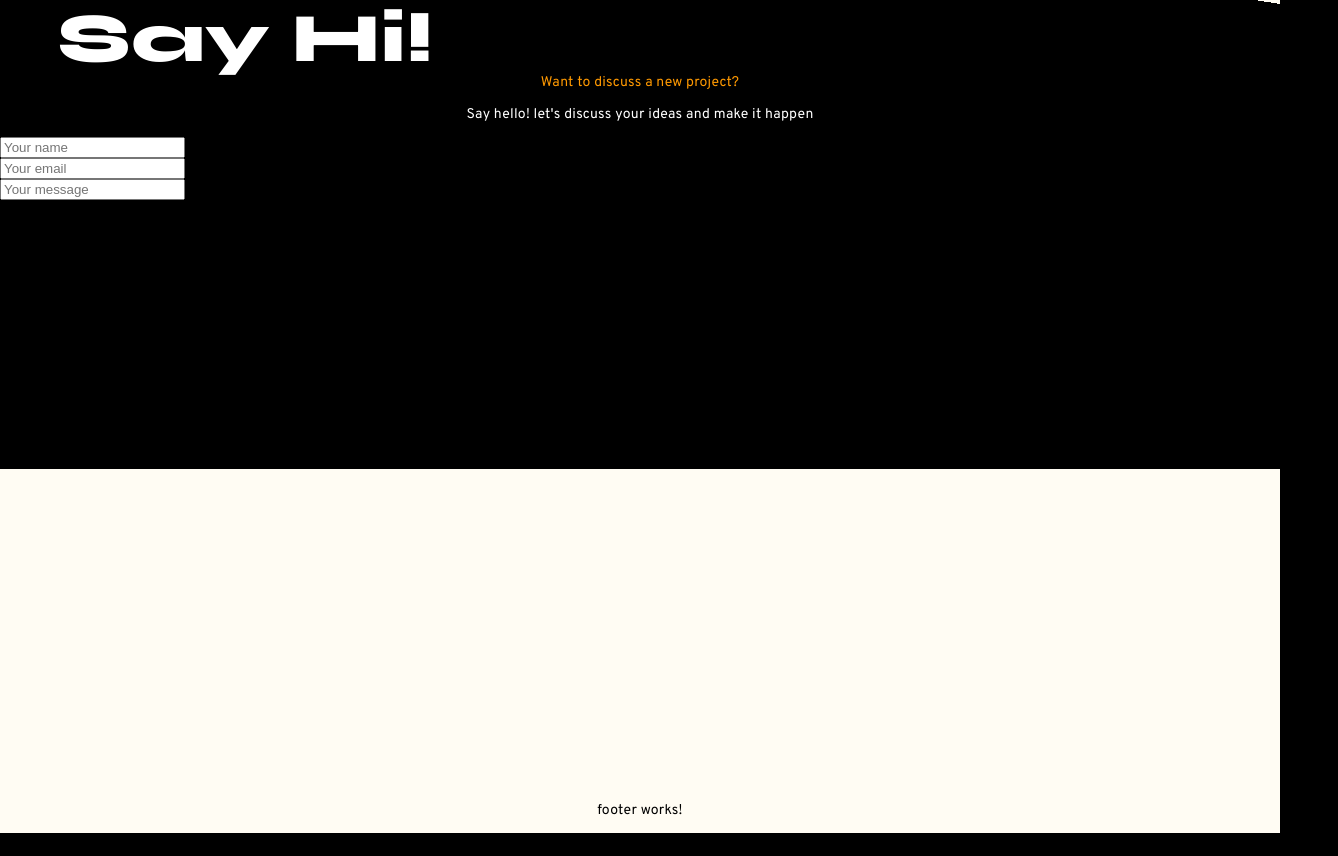
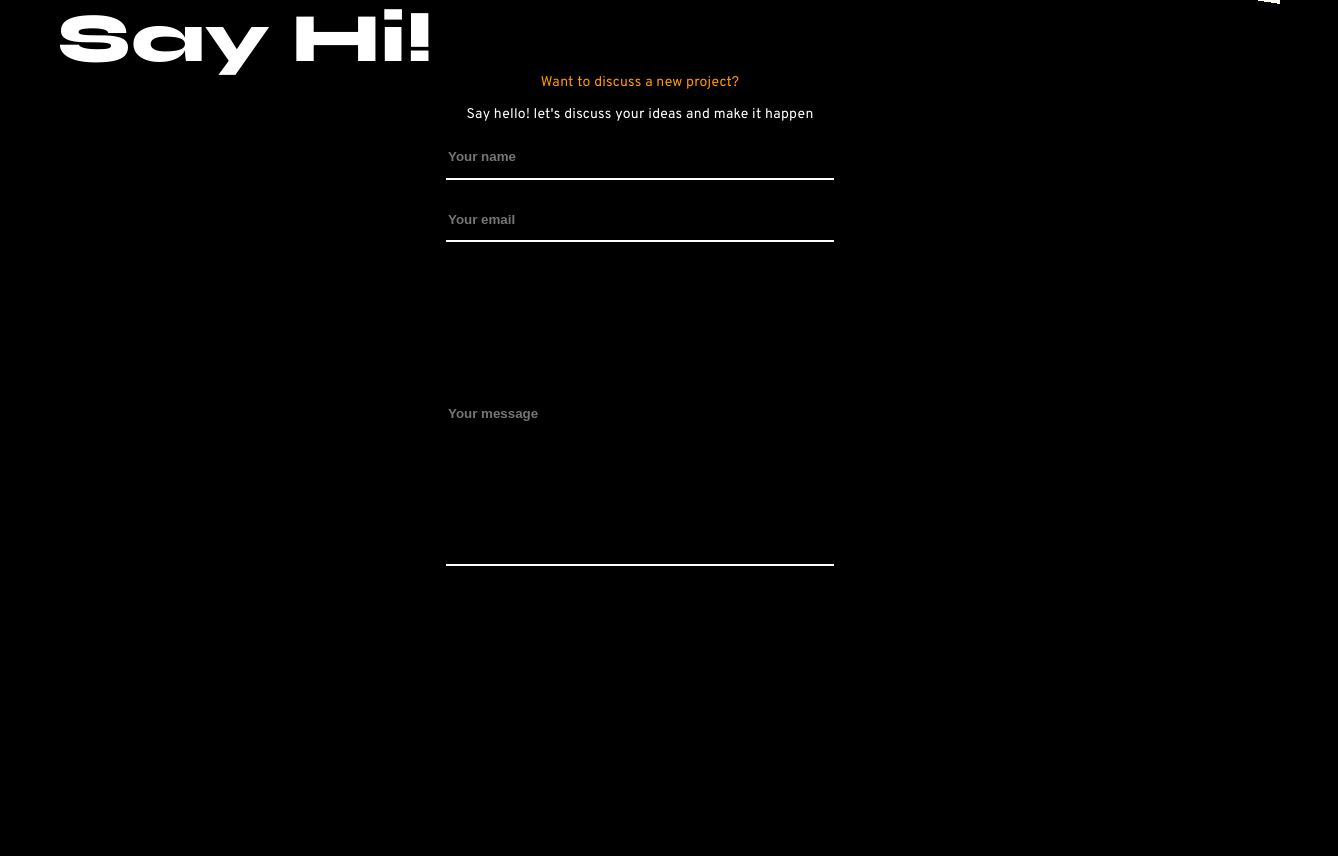
Before and after one commit to Imiphon/portfolio-music, an Angular app: page / in a window 1280 px wide. Shown: the part 1759-2615 px from the top of the page, 1338 px wide, since content can reach past the window. Before the commit the page ends 2592 px from the top, so only its background shows below. Built offline with nearby package versions, Linux system fonts and the light colour scheme.

Commit message:
issues with height in  no-dev-tool-view

```diff
--- a/src/app/coding-home/coding-home.component.html
+++ b/src/app/coding-home/coding-home.component.html
@@ -4,7 +4,7 @@
     </div>
     <div class="line-name-frame">
         <hr class="line">
-        <div class="name">Lars Mensching</div>
+        <div class="name orange">Lars Mensching</div>
     </div>
 </div>
 <div class="arrow-down-frame">
--- a/src/app/contact/contact.component.html
+++ b/src/app/contact/contact.component.html
@@ -9,10 +9,10 @@
         </div>
         <p class="orange">Want to discuss a new project?</p>
         <p>Say hello! let's discuss your ideas and make it happen</p>
-        <form action="submit">
+        <form class="contact-form" action="submit">
             <input type="text" name="" id="name" placeholder="Your name"><br>
             <input type="email" name="" id="mail" placeholder="Your email"><br>
-            <input type="text" name="" id="text" placeholder="Your message"><br>
+            <input class="message" cols="40" rows="5" type="text" name="" id="text" placeholder="Your message"><br>
         </form>
     </div>
 
--- a/src/app/contact/contact.component.scss
+++ b/src/app/contact/contact.component.scss
@@ -12,6 +12,7 @@
 }
 
 .subtitle {
+    width: 100%;
     position: relative;
     top: 0;
     left: 2vw;
@@ -25,7 +26,7 @@
 }
 
 .form-frame {
-    height: 465px;
+    height: 852px;
     background-color: black;
 }
 
@@ -33,6 +34,22 @@ p {
     text-align: center;
     color: white;
 }
-.orange {
-    color: #FF9900;
+.contact-form {
+    width: 100%;
+    @include dFlex();
+
 }
+
+input {
+    width: 30vw;
+    font-weight: 800;
+    line-height: 3vw;
+    color: white;
+    background-color: black;
+    border: none;
+    border-bottom: 2px solid white;
+}
+
+.message {
+    height:300px;
+}
--- a/src/app/landing-page/landing-page.component.scss
+++ b/src/app/landing-page/landing-page.component.scss
@@ -7,7 +7,7 @@
     box-sizing: border-box;
     //padding: 0 20px;
     margin: 0;
-    overflow-x: hidden;
+    //overflow-x: hidden;
     @include dFlex($jc:flex-start);
     @media (max-width: 1440px) {
         width: 100%;
--- a/src/app/my-skills/my-skills.component.scss
+++ b/src/app/my-skills/my-skills.component.scss
@@ -1,7 +1,7 @@
 @import './../../styles.scss';
 
 .my-skills-frame {
-    position: relative;
+   // position: relative;
     left: 0;
     width: 100%;
     @include dFlex();
--- a/src/app/portfolio/portfolio.component.scss
+++ b/src/app/portfolio/portfolio.component.scss
@@ -66,7 +66,7 @@
     .count {
         position: relative;
         width: 100%;
-        height: 100%;
+       // height: 100%;
     }
 
     .right {
--- a/src/styles.scss
+++ b/src/styles.scss
@@ -6,7 +6,7 @@ body {
     width: 100%;
     height: 100vh;
     margin: 0;
-    overflow: hidden;
+    overflow-x: hidden;
     scroll-behavior: smooth;
     display: flex;
     justify-content: center;
@@ -18,6 +18,10 @@ body {
 p,
 span {
     font-family: 'Overpass', sans-serif;
+}
+
+.orange {
+    color: #FF9900;
 }
 
 @mixin subTitle() {
```
